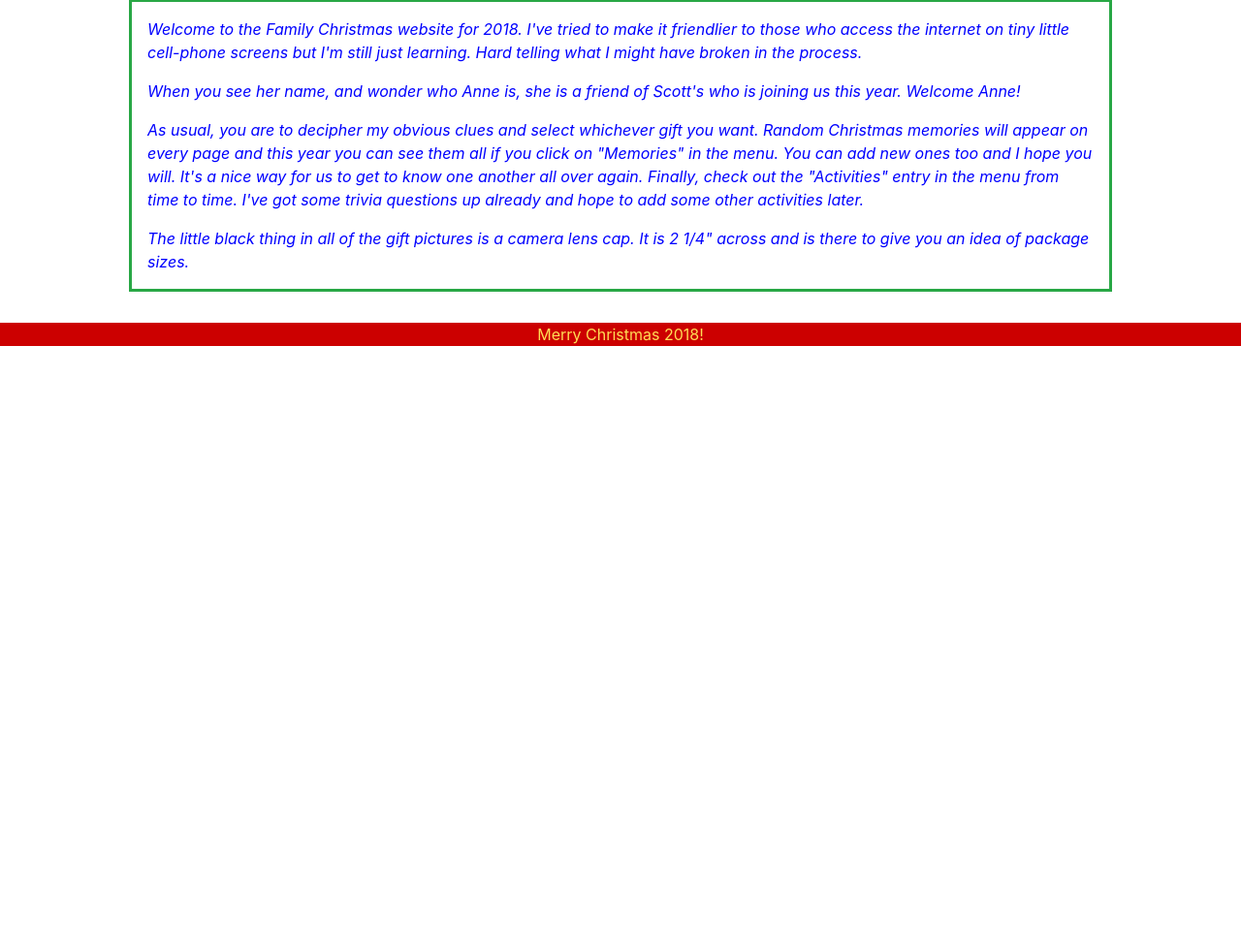
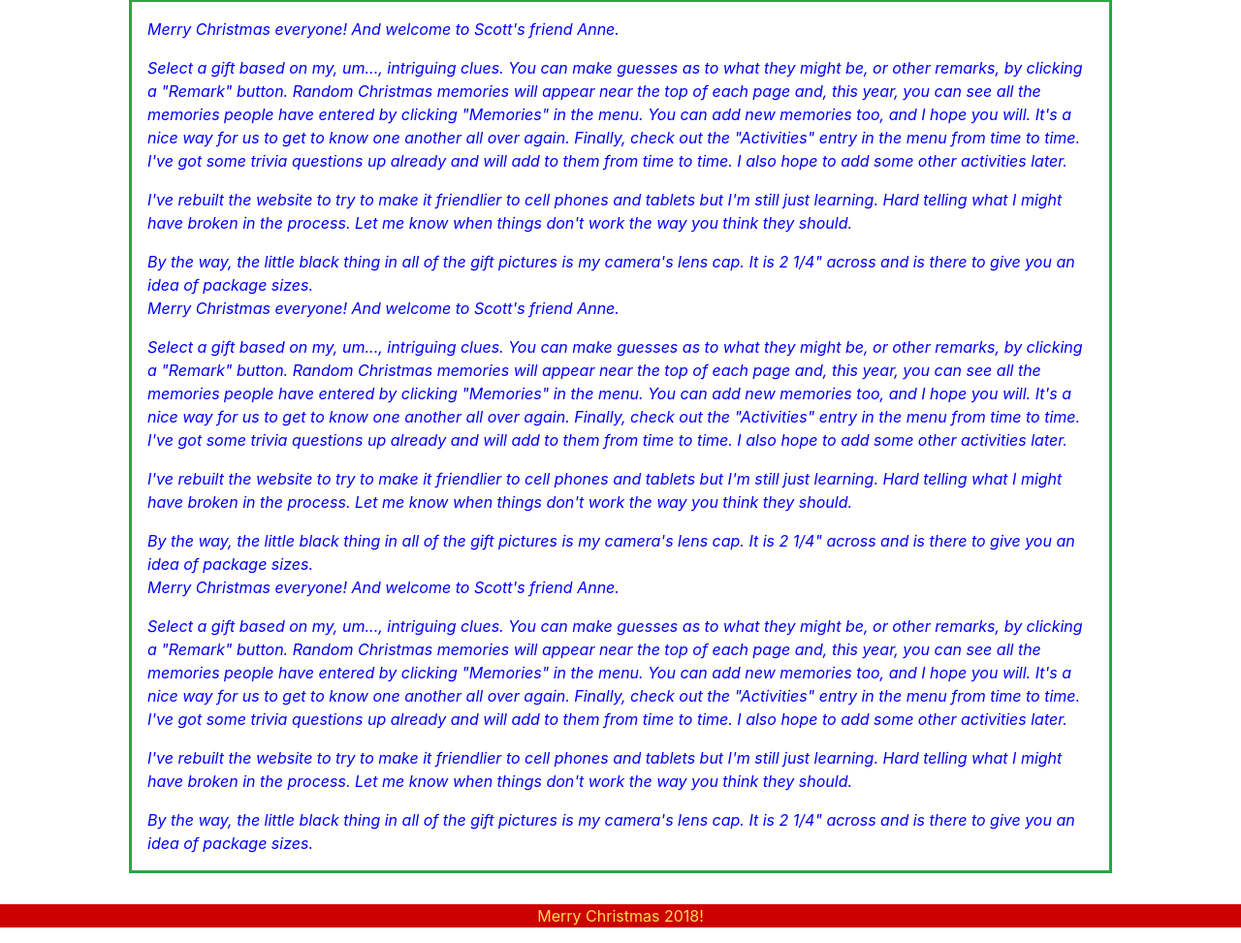
Before and after one commit to JMorris1575/christmas18, a Django app: template c18/gift/templates/gift/gift_list.html in a window 1280 px wide. Shown: the part 134-1107 px from the top of the page at 97% size. Before the commit the page ends 491 px from the top, so only its background shows below. Run offline with Django 3.2, Linux system fonts and the light colour scheme; the template is opened without the code that fills it, so the values that code supplies are empty; some libraries are stand-ins or nearby versions; grey boxes are pictures that could not be loaded.

Commit message:
Borrowed changes from "trunk" to make branch match trunk -- I hope

```diff
--- a/c18/gift/templates/gift/gift_list.html
+++ b/c18/gift/templates/gift/gift_list.html
@@ -5,32 +5,64 @@
     <div class="row mx-1 mx-md-5 mb-3 info-box text-blue">
         <a class="d-md-none" data-toggle="collapse" href="#welcome"><span>Welcome... </span></a>
         <div class="d-md-none collapse" id="welcome">
-            <p><i>Welcome to the Family Christmas website for 2018. I've tried to make it friendlier to those
-                who access the internet on tiny little cell-phone screens but I'm still just learning. Hard telling what
-                I might have broken in the process.</i></p>
-            <p><i>If you see her name here and are wondering who Anne is, she is a friend of Scott's who is joining us
-                this year. Welcome Anne!</i></p>
-            <p><i>As usual, you are to decipher my obvious clues and select whichever gift you want. Random Christmas
-                memories will appear on every page and this year you can see them all if you click on "Memories" in the
-                menu. You can add new ones too and I hope you will. It's a nice way for us to get to know one another
-                all over again. Finally, check out the "Activities" entry in the menu from time to time. I've got some
-                trivia questions up already and hope to add some other activities later.</i></p>
-            <p><i>The little black thing in all of the gift pictures is a camera lens cap. It is 2 1/4" across and is
-                there to give you an idea of package sizes.</i></p>
+            <p><i>Merry Christmas everyone! And welcome to Scott's friend Anne.</i></p>
+            <p><i>Select a gift based on my, um..., intriguing clues. You can make guesses as to what they might be, or
+                other remarks, by clicking a "Remark" button. Random Christmas memories will appear near the top of each
+                page and, this year, you can see all the memories people have entered by clicking "Memories" in the
+                menu. You can add new memories too, and I hope you will. It's a nice way for us to get to know one
+                another all over again. Finally, check out the "Activities" entry in the menu from time to time. I've
+                got some trivia questions up already and will add to them from time to time. I also hope to add some
+                other activities later.</i></p>
+            <p><i>I've rebuilt the website to try to make it friendlier to cell phones and tablets but I'm still just
+                learning. Hard telling what I might have broken in the process. Let me know when things don't work the
+                way you think they should.</i></p>
+            <p><i>By the way, the little black thing in all of the gift pictures is my camera's lens cap. It is 2 1/4"
+                across and is there to give you an idea of package sizes.</i></p>
         </div>
         <div class="d-none d-md-inline">
-            <p><i>Welcome to the Family Christmas website for 2018. I've tried to make it friendlier to those
-                who access the internet on tiny little cell-phone screens but I'm still just learning. Hard telling what
-                I might have broken in the process.</i></p>
-            <p><i>When you see her name, and wonder who Anne is, she is a friend of Scott's who is joining us this year.
-                Welcome Anne!</i></p>
-            <p><i>As usual, you are to decipher my obvious clues and select whichever gift you want. Random Christmas
-                memories will appear on every page and this year you can see them all if you click on "Memories" in the
-                menu. You can add new ones too and I hope you will. It's a nice way for us to get to know one another
-                all over again. Finally, check out the "Activities" entry in the menu from time to time. I've got some
-                trivia questions up already and hope to add some other activities later.</i></p>
-            <p><i>The little black thing in all of the gift pictures is a camera lens cap. It is 2 1/4" across and is
-                there to give you an idea of package sizes.</i></p>
+            <p><i>Merry Christmas everyone! And welcome to Scott's friend Anne.</i></p>
+            <p><i>Select a gift based on my, um..., intriguing clues. You can make guesses as to what they might be, or
+                other remarks, by clicking a "Remark" button. Random Christmas memories will appear near the top of each
+                page and, this year, you can see all the memories people have entered by clicking "Memories" in the
+                menu. You can add new memories too, and I hope you will. It's a nice way for us to get to know one
+                another all over again. Finally, check out the "Activities" entry in the menu from time to time. I've
+                got some trivia questions up already and will add to them from time to time. I also hope to add some
+                other activities later.</i></p>
+            <p><i>I've rebuilt the website to try to make it friendlier to cell phones and tablets but I'm still just
+                learning. Hard telling what I might have broken in the process. Let me know when things don't work the
+                way you think they should.</i></p>
+            <p><i>By the way, the little black thing in all of the gift pictures is my camera's lens cap. It is 2 1/4"
+                across and is there to give you an idea of package sizes.</i></p>
+        </div>
+        <div class="d-none d-md-inline">
+            <p><i>Merry Christmas everyone! And welcome to Scott's friend Anne.</i></p>
+            <p><i>Select a gift based on my, um..., intriguing clues. You can make guesses as to what they might be, or
+                other remarks, by clicking a "Remark" button. Random Christmas memories will appear near the top of each
+                page and, this year, you can see all the memories people have entered by clicking "Memories" in the
+                menu. You can add new memories too, and I hope you will. It's a nice way for us to get to know one
+                another all over again. Finally, check out the "Activities" entry in the menu from time to time. I've
+                got some trivia questions up already and will add to them from time to time. I also hope to add some
+                other activities later.</i></p>
+            <p><i>I've rebuilt the website to try to make it friendlier to cell phones and tablets but I'm still just
+                learning. Hard telling what I might have broken in the process. Let me know when things don't work the
+                way you think they should.</i></p>
+            <p><i>By the way, the little black thing in all of the gift pictures is my camera's lens cap. It is 2 1/4"
+                across and is there to give you an idea of package sizes.</i></p>
+        </div>
+        <div class="d-none d-md-inline">
+            <p><i>Merry Christmas everyone! And welcome to Scott's friend Anne.</i></p>
+            <p><i>Select a gift based on my, um..., intriguing clues. You can make guesses as to what they might be, or
+                other remarks, by clicking a "Remark" button. Random Christmas memories will appear near the top of each
+                page and, this year, you can see all the memories people have entered by clicking "Memories" in the
+                menu. You can add new memories too, and I hope you will. It's a nice way for us to get to know one
+                another all over again. Finally, check out the "Activities" entry in the menu from time to time. I've
+                got some trivia questions up already and will add to them from time to time. I also hope to add some
+                other activities later.</i></p>
+            <p><i>I've rebuilt the website to try to make it friendlier to cell phones and tablets but I'm still just
+                learning. Hard telling what I might have broken in the process. Let me know when things don't work the
+                way you think they should.</i></p>
+            <p><i>By the way, the little black thing in all of the gift pictures is my camera's lens cap. It is 2 1/4"
+                across and is there to give you an idea of package sizes.</i></p>
         </div>
     </div>
     <div class="row px-3">
--- a/c18/trivia/models.py
+++ b/c18/trivia/models.py
@@ -11,7 +11,7 @@ class TriviaQuestion(models.Model):
     attempted_count = models.IntegerField(default=0)
     correct_count = models.IntegerField(default=0)
     explanation = models.CharField(max_length=255, default="")
-    link = models.URLField(default="")
+    link = models.URLField(default="", blank=True)
 
     def __str__(self):
         return self.text
--- a/c18/trivia/views.py
+++ b/c18/trivia/views.py
@@ -72,7 +72,7 @@ class DisplayQuestionView(View):
                 question_number = get_next_question(request.user)
                 return redirect('trivia:display_question', question_number=question_number)
             if int(question_number) < get_next_question(request.user):      # prevents answering a question twice
-                response = TriviaResponse.objects.get(question=question).response
+                response = TriviaResponse.objects.get(user=request.user, question=question).response
                 return redirect('trivia:result', question_number=question.number, choice_id=response.id)
             choices = question.triviachoice_set.all()
             context = {'memory':utilities.get_random_memory(), 'question':question, 'choices':choices}
@@ -121,12 +121,12 @@ class DisplayResultView(View):
 def previous_question_view(request, question_number):
     previous = question_number - 1
     if previous < 1:
-        previous = len(TriviaQuestion.objects.filter(publish=True))
+        previous = len(TriviaQuestion.objects.all())
     return redirect('trivia:display_question', previous)
 
 def next_question_view(request, question_number):
     next = question_number + 1
-    if next > len(TriviaQuestion.objects.filter(publish=True)):
+    if next > len(TriviaQuestion.objects.all()):
         next = 1
     return redirect('trivia:display_question', next)
 
```
Also changed, not shown: c18/config/settings/prod.py (+3 -5 lines).
